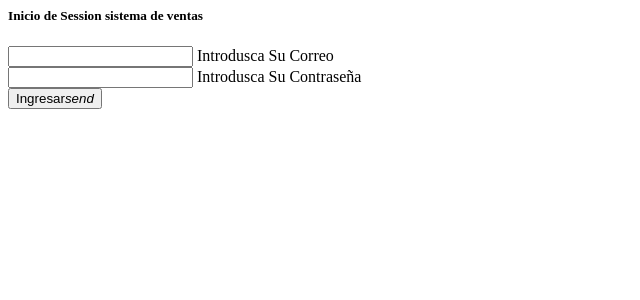
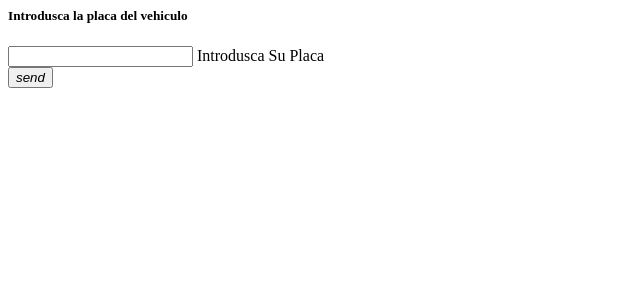
Before and after one commit to Antony1212/proyectomecanica, a PHP site: template Vistas/Modulos/ingreso.php in a window 1280 px wide. Shown: the top 300 px of the page, without its empty margins (0-640 px from the left). Run offline with PHP 8.4, Linux system fonts and the light colour scheme; the template is opened without the code that fills it, so the values that code supplies are empty.

Commit message:
materialize 30%

```diff
--- a/Vistas/Modulos/ingreso.php
+++ b/Vistas/Modulos/ingreso.php
@@ -16,26 +16,30 @@
 
 					<div class="col s10 m10 10 offset-l1 offset-m1">
 						<div class="loginTitle">
-							<h5>Inicio de Session sistema de ventas</h5>
+							<h5>Introdusca la placa del vehiculo</h5>
 							<div class="col s12">
+
+
+
 
 										<form method="post" action="">
 
-								<div class="row">
+
 										<div class="input-field col s12">
+											<div class="col s10">
 												<input id="email" type="email" class="validate"  name="usuarioI" required>
-									<label for="email">Introdusca Su Correo</label>
+												<label for="email">Introdusca Su Placa</label>
 											</div>
+
+											<div class="col s2">
+											<button class="btn waves-effect waves-light findbtn" type="submit" value="Ingresar"  ><i class="material-icons right center-align">send</i></button>
 											</div>
-							<div class="row">
-								<div class="input-field col s12">
-									<input id="password" type="password" class="validate"  name="claveI" required>
-									<label for="password">Introdusca Su Contraseña</label>
+
 										</div>
+										</form>
+
 								</div>
-									<button class="btn waves-effect waves-light findbtn" type="submit" value="Ingresar"  >Ingresar<i class="material-icons right">send</i></button>
 
-								</form>
 
 
 
--- a/Vistas/css/estilos.css
+++ b/Vistas/css/estilos.css
@@ -1,6 +1,6 @@
 .fondo-body{
-    background-image: url("https://www.nissan-cdn.net/content/dam/Nissan/pe/vehicles/nueva-xtrail/3480x1575-xtrail-desktop-lanzamiento-opt.png");
-    background-size: 110% auto;
+    background-image: url("https://www.senati.edu.pe/sites/default/files/2017/carrera/09/mecanica-automotriz-senati1800-x-1190_0.jpg");
+    background-size: 100%;
 }
 .contenedor {
 
```
Also changed, not shown: Vistas/plantilla.php (+117 -5 lines). Lines whose indentation alone changed are shown as unchanged.
